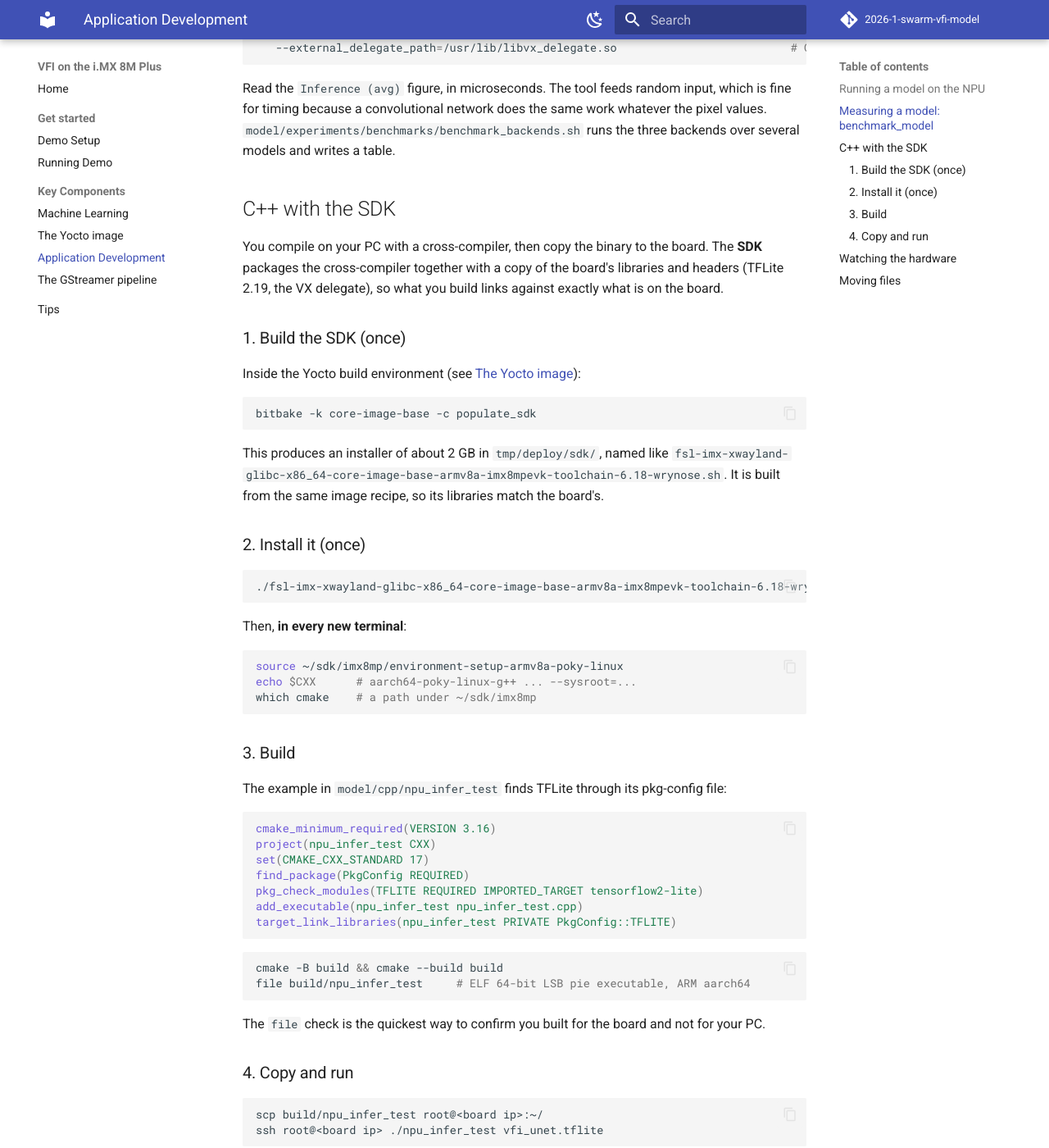
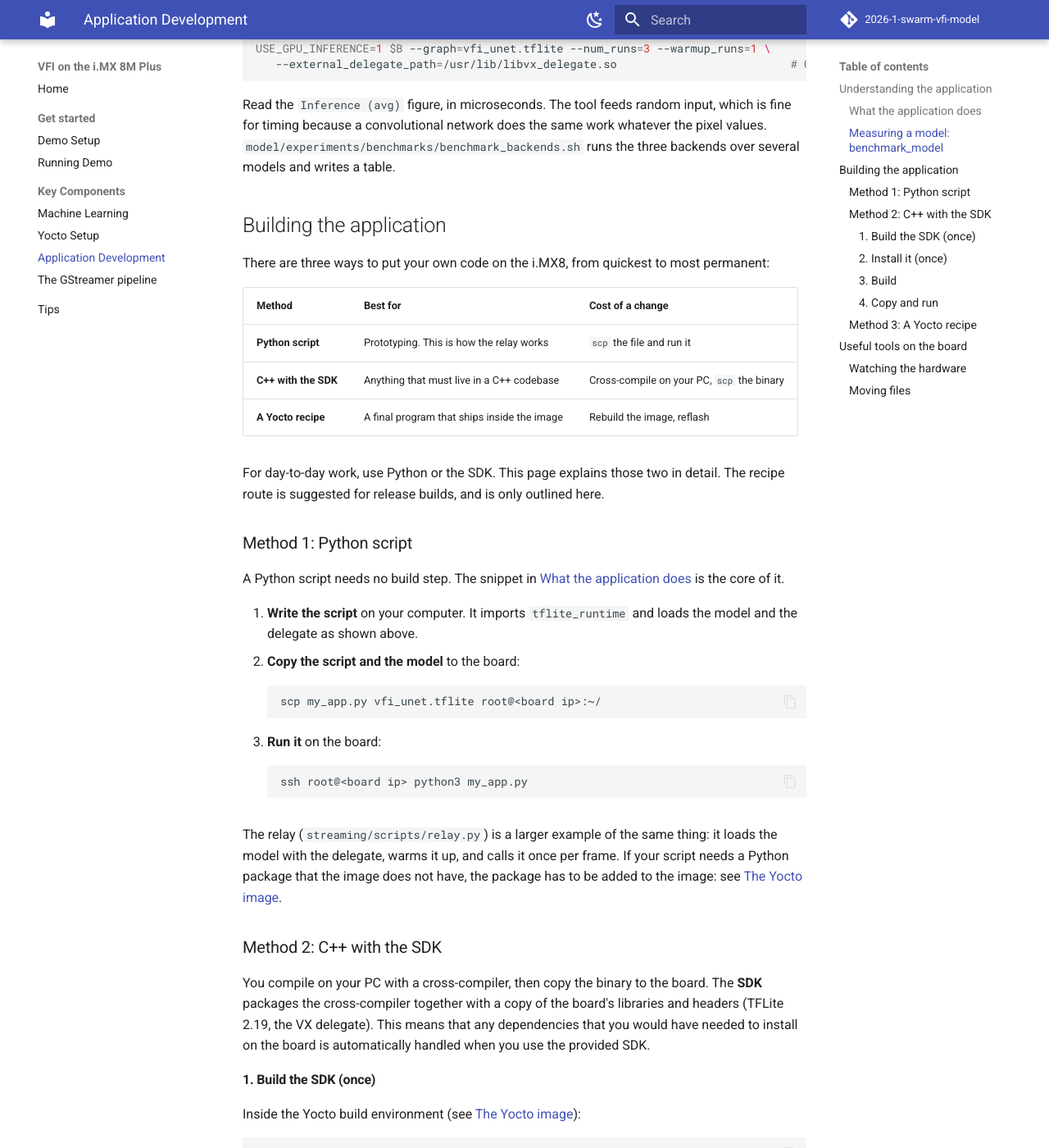
Before and after one commit to DSO-ES-SWL2-Internship/2026-1-swarm-vfi-model, an MkDocs documentation site: the page built from docs/develop-on-board.md, in a window 1280 px wide and 1400 px high, scrolled down 1724 px. Shown: the whole window at 82% size. Built offline with MkDocs 1.6.1 and Material for MkDocs 9.7.7, drawn with Linux system fonts in a browser that asks for light colours; comment, search, counter and statistics services are not loaded; some of the changed text lies outside the part shown.

Commit message:
Docs: restructure ML and board pages
- Add a train and export overview with a diagram
- Move scoring and timing under the VFI model
- Split the board page into understanding and building
- Update the sidebar sections and one link

````diff
--- a/docs/develop-on-board.md
+++ b/docs/develop-on-board.md
@@ -1,19 +1,22 @@
 # Developing on the board
 
-There are three ways to put your own code on the i.MX8, from quickest to most permanent:
+This page is about the **application**: the program that loads your model and runs inference on the NPU. It has two
+parts. **Understanding the application** covers what any application needs in order to call the NPU. **Building the
+application** covers three ways to build one and get it onto the board.
 
-| Method | Best for | Cost of a change |
-| --- | --- | --- |
-| **Python script** | Prototyping. This is how the relay works | `scp` the file and run it |
-| **C++ with the SDK** | Anything that must live in a C++ codebase | Cross-compile on your PC, `scp` the binary |
-| **A Yocto recipe** | A final program that ships inside the image | Rebuild the image, reflash |
+## Understanding the application
 
-For day-to-day work, use Python or the SDK. The recipe route is for release builds. It is covered in
-[The Yocto image](yocto.md).
+To run a model on the NPU, an application needs three things:
 
-## Running a model on the NPU
+1. **The model**: a `.tflite` file (see [Creating the ML application](ml-model.md#creating-the-ml-application)).
+2. **TensorFlow Lite**: the library that loads the model and runs it. It is part of the board's image, and you call it
+   from Python (`tflite_runtime`) or from C++.
+3. **NXP's VX delegate**: the library, `/usr/lib/libvx_delegate.so`, that hands the work to the NPU. Without it, the
+   model runs on the CPU.
 
-Both languages do the same four things:
+### What the application does
+
+Whether it is written in Python or C++, the application does the same four things:
 
 | Step | What happens |
 | --- | --- |
@@ -79,7 +82,7 @@ The VX delegate is not linked into your program. It is loaded **by path at run t
     still works, just far slower. Always check the delegate's log line, or time the inference. See the
     [rules for the NPU](ml-model.md#export-it-for-the-npu).
 
-## Measuring a model: benchmark_model
+### Measuring a model: benchmark_model
 
 TensorFlow Lite ships a benchmark tool on the board. It is the quickest way to time a model, with or without the NPU:
 
@@ -98,13 +101,44 @@ Read the `Inference (avg)` figure, in microseconds. The tool feeds random input,
 convolutional network does the same work whatever the pixel values. `model/experiments/benchmarks/benchmark_backends.sh`
 runs the three backends over several models and writes a table.
 
-## C++ with the SDK
+## Building the application
+
+There are three ways to put your own code on the i.MX8, from quickest to most permanent:
+
+| Method | Best for | Cost of a change |
+| --- | --- | --- |
+| **Python script** | Prototyping. This is how the relay works | `scp` the file and run it |
+| **C++ with the SDK** | Anything that must live in a C++ codebase | Cross-compile on your PC, `scp` the binary |
+| **A Yocto recipe** | A final program that ships inside the image | Rebuild the image, reflash |
+
+For day-to-day work, use Python or the SDK. This page explains those two in detail. The recipe route is suggested for
+release builds, and is only outlined here.
+
+### Method 1: Python script
+
+A Python script needs no build step. The snippet in [What the application does](#what-the-application-does) is the core
+of it.
+
+1. **Write the script** on your computer. It imports `tflite_runtime` and loads the model and the delegate as shown above.
+2. **Copy the script and the model** to the board:
+   ```bash
+   scp my_app.py vfi_unet.tflite root@<board ip>:~/
+   ```
+3. **Run it** on the board:
+   ```bash
+   ssh root@<board ip> python3 my_app.py
+   ```
+
+The relay (`streaming/scripts/relay.py`) is a larger example of the same thing: it loads the model with the delegate,
+warms it up, and calls it once per frame. If your script needs a Python package that the image does not have, the
+package has to be added to the image: see [The Yocto image](yocto.md#part-1-add-ready-made-packages).
+
+### Method 2: C++ with the SDK
 
 You compile on your PC with a cross-compiler, then copy the binary to the board. The **SDK** packages the
-cross-compiler together with a copy of the board's libraries and headers (TFLite 2.19, the VX delegate), so what you
-build links against exactly what is on the board.
+cross-compiler together with a copy of the board's libraries and headers (TFLite 2.19, the VX delegate). This means that any dependencies that you would have needed to install on the board is automatically handled when you use the provided SDK.
 
-### 1. Build the SDK (once)
+#### 1. Build the SDK (once)
 
 Inside the Yocto build environment (see [The Yocto image](yocto.md#build-the-image)):
 
@@ -116,7 +150,7 @@ This produces an installer of about 2 GB in `tmp/deploy/sdk/`, named like
 `fsl-imx-xwayland-glibc-x86_64-core-image-base-armv8a-imx8mpevk-toolchain-6.18-wrynose.sh`. It is built from the same
 image recipe, so its libraries match the board's.
 
-### 2. Install it (once)
+#### 2. Install it (once)
 
 ```bash
 ./fsl-imx-xwayland-glibc-x86_64-core-image-base-armv8a-imx8mpevk-toolchain-6.18-wrynose.sh -d ~/sdk/imx8mp
@@ -130,7 +164,7 @@ echo $CXX      # aarch64-poky-linux-g++ ... --sysroot=...
 which cmake    # a path under ~/sdk/imx8mp
 ```
 
-### 3. Build
+#### 3. Build
 
 The example in `model/cpp/npu_infer_test` finds TFLite through its pkg-config file:
 
@@ -151,7 +185,7 @@ file build/npu_infer_test     # ELF 64-bit LSB pie executable, ARM aarch64
 
 The `file` check is the quickest way to confirm you built for the board and not for your PC.
 
-### 4. Copy and run
+#### 4. Copy and run
 
 ```bash
 scp build/npu_infer_test root@<board ip>:~/
@@ -161,7 +195,17 @@ ssh root@<board ip> ./npu_infer_test vfi_unet.tflite
 The binary is dynamically linked and small (about 215 KB). It uses the board's `libtensorflow-lite.so`, which the image
 already has. The model is a separate file, read at run time.
 
-## Watching the hardware
+### Method 3: A Yocto recipe
+
+Here you write a **recipe** that tells BitBake how to build your program. BitBake then cross-compiles and packages it,
+you install the package on the board (or add it to the image), and reflash. The program is then tracked and packaged
+with the image, and its dependencies are handled for you, which suits final builds and anything that ships inside the
+image. The price is a rebuild and a reflash for every change, so it is a poor fit for day-to-day development. This page
+does not go through it step by step: see [The Yocto image](yocto.md) for how recipes and layers work.
+
+## Useful tools on the board
+
+### Watching the hardware
 
 `hw_monitor.py` shows live load next to any pipeline. Run it in a second window:
 
@@ -173,7 +217,7 @@ python3 hw_monitor.py
 For a quick look at the four cores, `htop` is in the image too. The GPU and NPU rows in `hw_monitor.py` count idle
 cycles, so use them to see *whether* a unit is working, not as a percentage.
 
-## Moving files
+### Moving files
 
 | What | How |
 | --- | --- |
--- a/mkdocs.yml
+++ b/mkdocs.yml
@@ -59,7 +59,7 @@ nav:
       - Running Demo: run-the-demos.md
   - Key Components:
       - Machine Learning: ml-model.md
-      - The Yocto image: yocto.md
+      - Yocto Setup: yocto.md
       - Application Development: develop-on-board.md
       - The GStreamer pipeline: gstreamer-pipeline.md
   - Tips: tips.md
````
Also changed, not shown: docs/ml-model.md (+76 -31 lines), docs/yocto.md (+5 -18 lines), docs/assets/diagrams/ml-workflow.svg (added).
